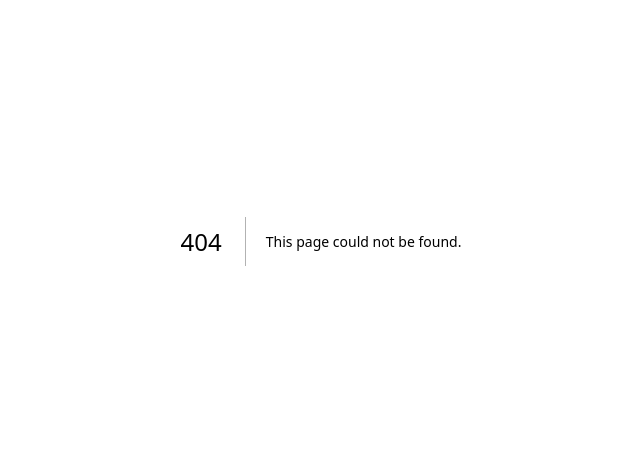
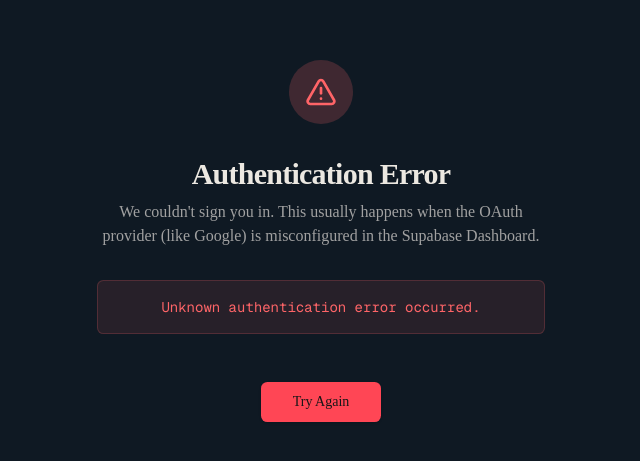
Before and after one commit to Orsted10/TaskMesh, a Next.js app: page /auth/auth-code-error in a window 1280 px wide. Before the commit this address had no page. Shown: the part 159-620 px from the top of the page, without its empty margins (319-959 px from the left). Built offline with nearby package versions, Linux system fonts and the light colour scheme.

Commit message:
feat: Add auth error page

```diff
--- /dev/null
+++ b/src/app/auth/auth-code-error/page.tsx
@@ -0,0 +1,55 @@
+"use client"
+
+import { Suspense } from "react"
+import { useSearchParams } from "next/navigation"
+import Link from "next/link"
+import { Shield, AlertTriangle } from "lucide-react"
+
+function ErrorDetails() {
+  const searchParams = useSearchParams()
+  // Supabase often puts errors in the URL hash, but Next.js searchParams reads the query.
+  // We can try to read both or just show a generic message.
+  const errorDesc = searchParams.get("error_description") || "Unknown authentication error occurred."
+
+  return (
+    <div className="bg-destructive/10 border border-destructive/20 p-4 rounded-md">
+      <p className="text-destructive font-mono text-sm break-all">
+        {errorDesc}
+      </p>
+    </div>
+  )
+}
+
+export default function AuthErrorPage() {
+  return (
+    <div className="min-h-screen bg-background flex flex-col items-center justify-center p-4">
+      <div className="max-w-md w-full space-y-8 text-center">
+        <div className="flex justify-center">
+          <div className="w-16 h-16 bg-destructive/20 rounded-full flex items-center justify-center">
+            <AlertTriangle className="w-8 h-8 text-destructive" />
+          </div>
+        </div>
+
+        <div className="space-y-2">
+          <h1 className="text-3xl font-bold tracking-tight text-foreground">Authentication Error</h1>
+          <p className="text-muted-foreground">
+            We couldn't sign you in. This usually happens when the OAuth provider (like Google) is misconfigured in the Supabase Dashboard.
+          </p>
+        </div>
+
+        <Suspense fallback={<div>Loading error details...</div>}>
+          <ErrorDetails />
+        </Suspense>
+
+        <div className="pt-4">
+          <Link
+            href="/sign-in"
+            className="inline-flex items-center justify-center rounded-md text-sm font-medium transition-colors focus-visible:outline-none focus-visible:ring-1 focus-visible:ring-ring bg-primary text-primary-foreground shadow hover:bg-primary/90 h-10 px-8"
+          >
+            Try Again
+          </Link>
+        </div>
+      </div>
+    </div>
+  )
+}
```
